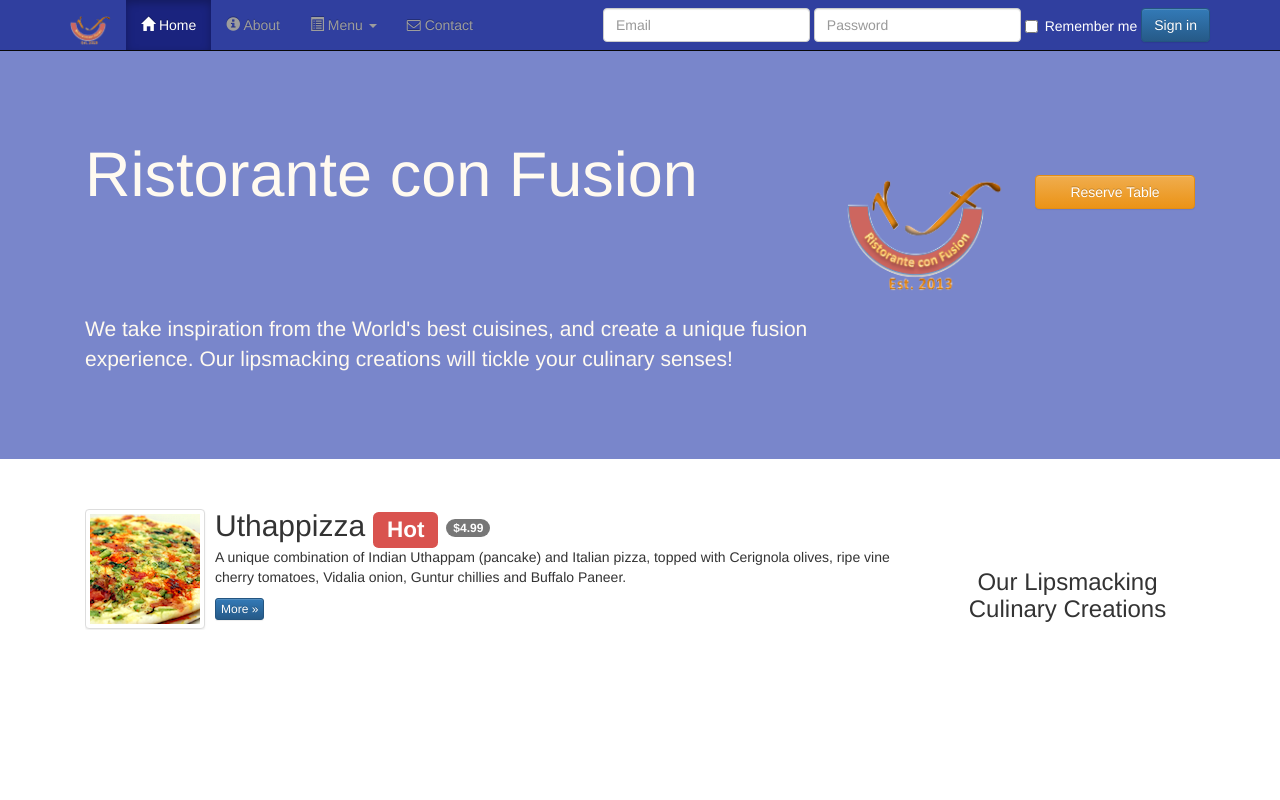
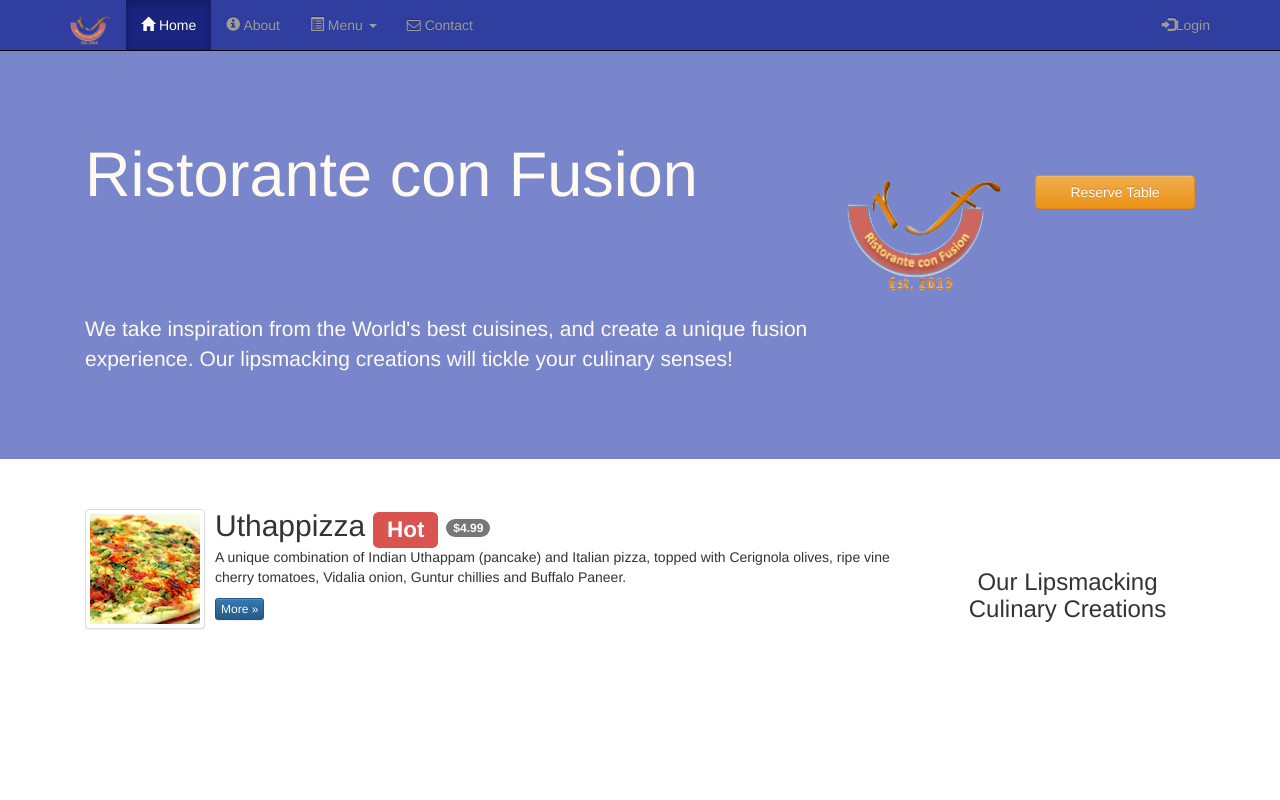
Before and after one commit to RobinWagner/Bootstrap, a plain HTML site: page index.html in a window 1280 px wide. Shown: the top 800 px of the page. Drawn offline with nearby package versions, Linux system fonts and the light colour scheme.

Commit message:
Move login form into modal

```diff
--- a/index.html
+++ b/index.html
@@ -53,24 +53,42 @@
                     </li>
                     <li><a href="contactus.html"><i class="fa fa-envelope-o"></i> Contact</a></li>
                 </ul>
-                <form class="navbar-form navbar-right" role="login">
+                <ul class="nav navbar-nav navbar-right">
+                    <li><a data-toggle="modal" data-target="#loginModal"><span class="glyphicon glyphicon-log-in"></span>Login</a></li>
+                </ul>
+            </div>
+        </div>
+    </nav>
+    <div id="loginModal" class="modal fade" role="dialog">
+        <div class="modal-dialog">
+
+        <!-- Modal content -->
+        <div class="modal-content">
+            <div class="modal-header">
+                <button type="button" class="close" data-dismiss="modal">&times;</button>
+                <h4 class="modal-title">Login</h4>
+            </div>
+            <div class="modal-body">
+                <form class="form-inline">
                     <div class="form-group">
-                        <input type="text" class="form-control" placeholder="Email">
+                        <input type="text" class="form-control input-sm" placeholder="Email">
                     </div>
                     <div class="form-group">
-                        <input type="password" class="form-control" placeholder="Password">
+                        <input type="password" class="form-control input-sm" placeholder="Password">
                     </div>
-                    <div class="form-group">
-                        <label class="checkbox-inline" style="color: #fff">
-                            <input type="checkbox" name="remember" value="">
-                            Remember me
+                    <div class="checkbox">
+                        <label>
+                            <input type="checkbox" name="remember"> Remember me
                         </label>
                     </div>
-                    <button type="submit" class="btn btn-primary">Sign in</button>
+                    <button type="submit" class="btn btn-info btn-sm">Sign in</button>
+                    <button type="button" class="btn btn-default btn-sm" data-dismiss="modal">Cancel</button>
                 </form>
             </div>
         </div>
-    </nav>
+    </div>
+
+    </div>
 
     <header class="jumbotron">
 
```
